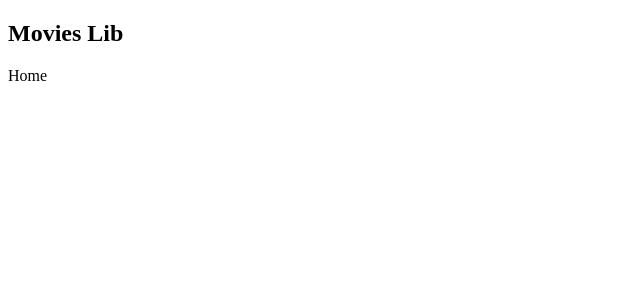
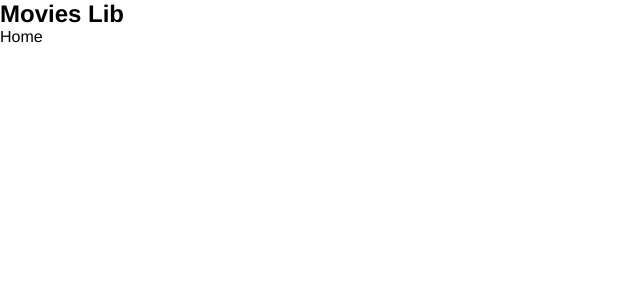
Before and after one commit to AZZOXdev/API-Filmes, a React (Vite) app in the folder API-filmes/: page / in a window 1280 px wide. Shown: the top 300 px of the page, without its empty margins (0-640 px from the left). Built offline with nearby package versions, Linux system fonts and the light colour scheme.

Commit message:
Inicial estilizacao

```diff
--- a/API-filmes/src/index.css
+++ b/API-filmes/src/index.css
@@ -0,0 +1,6 @@
+*{
+  font-family: Helvetica;
+  margin: 0;
+  padding: 0;
+  box-sizing: border-box;
+}
```
